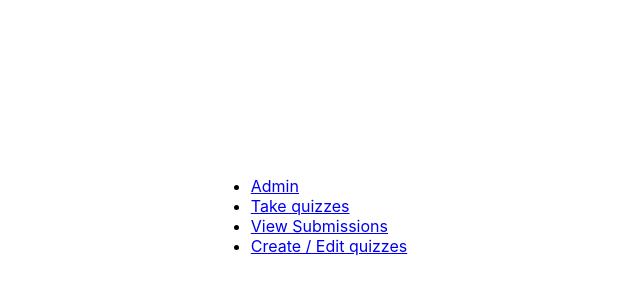
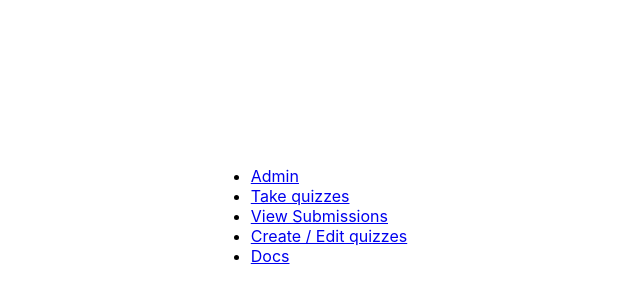
Before and after one commit to scottdlai/term_project_client, a React (Create React App) app: page / in a window 1280 px wide. Shown: the part 192-492 px from the top of the page, without its empty margins (331-971 px from the left). Built offline with nearby package versions, Linux system fonts and the light colour scheme.

Commit message:
Added links to doc.

```diff
--- a/src/App.js
+++ b/src/App.js
@@ -6,14 +6,16 @@ import {
   Route,
 } from 'react-router-dom';
 import Admin from './components/Admin';
+import Doc from './components/Doc';
 import Home from './components/Home';
 
 const App = () => {
   return (
     <HashRouter basename='/'>
       <Switch>
+        <Route path='/' exact component={Home} />
         <Route path='/admin' exact component={Admin} />
-        <Route path='/' exact component={Home} />
+        <Route path='/doc' exact component={Doc} />
       </Switch>
     </HashRouter>
   );
--- a/src/components/Home.jsx
+++ b/src/components/Home.jsx
@@ -17,6 +17,9 @@ const Home = () => {
         <li>
           <Link to='/create'>Create / Edit quizzes</Link>
         </li>
+        <li>
+          <Link to='/doc'>Docs</Link>
+        </li>
       </ul>
     </nav>
   );
```
